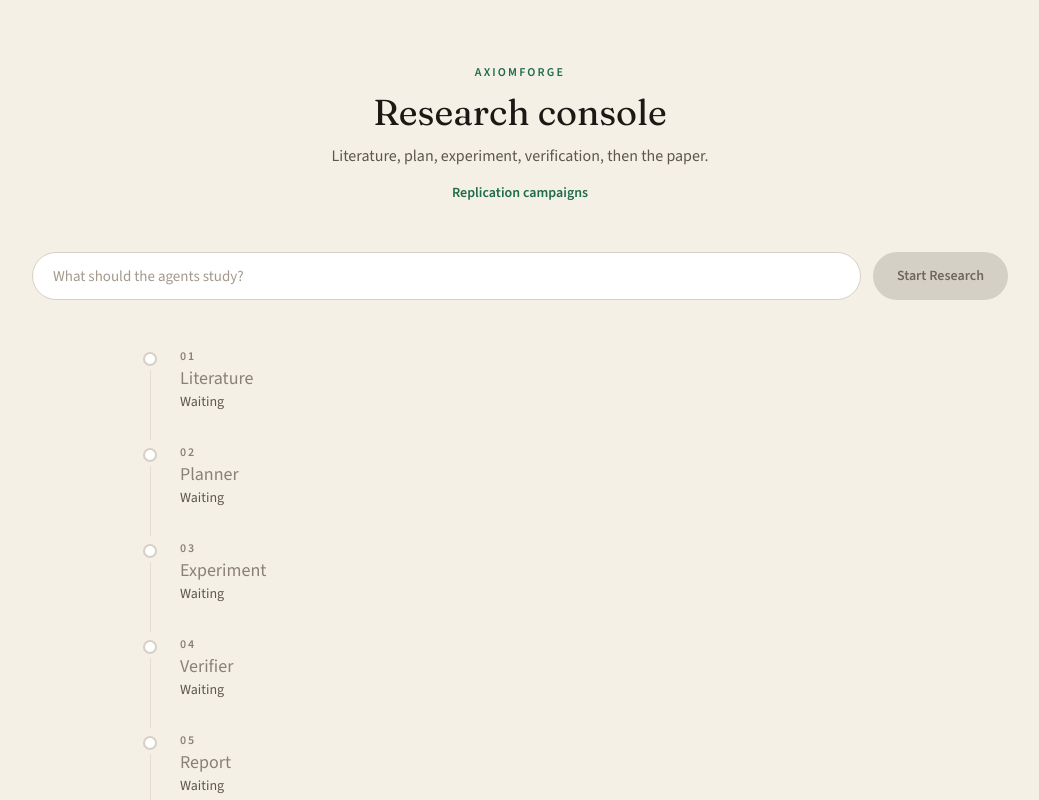
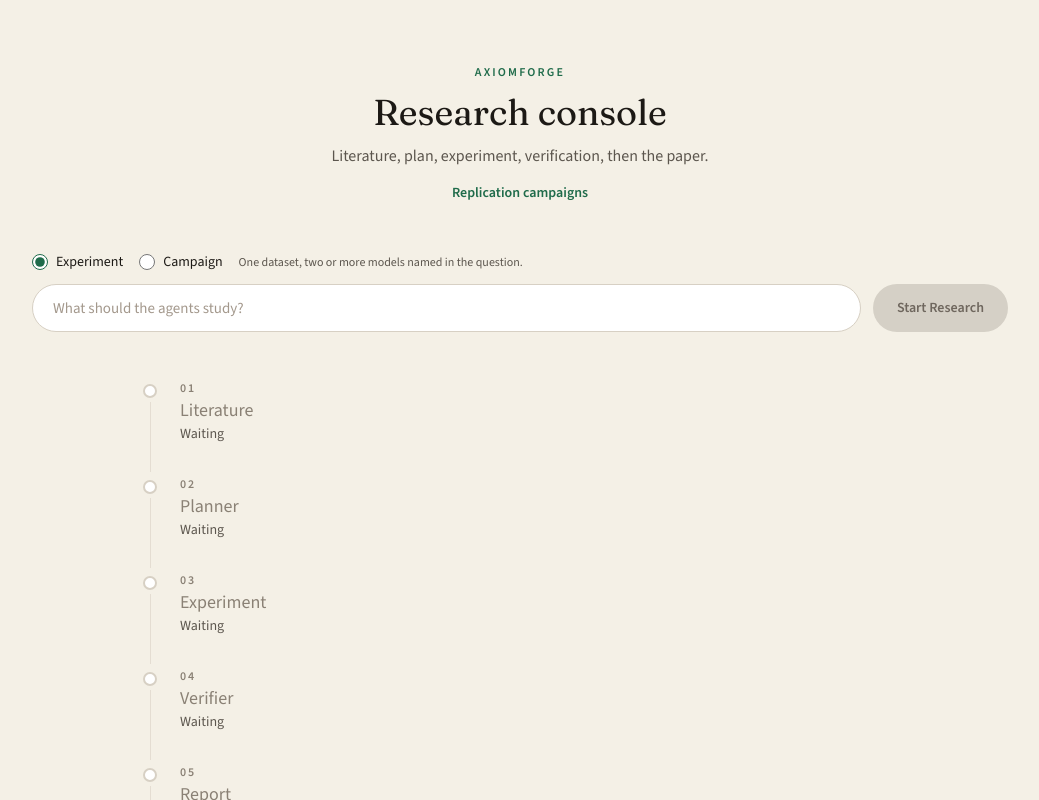
Before and after one commit to bartuonder/AxiomForge, a Next.js app in the folder frontend/: page / in a window 1280 px wide. Shown: the top 800 px of the page, without its empty margins (120-1159 px from the left). Built offline with nearby package versions, Linux system fonts and the light colour scheme; no server answers.

Commit message:
Console: choose the research mode, review three campaign candidates with their cost and quoted evidence, and follow the campaign steps.

```diff
--- a/frontend/app/page.tsx
+++ b/frontend/app/page.tsx
@@ -5,11 +5,12 @@
 import { useRouter } from "next/navigation";
 import { AgentTimeline } from "@/components/AgentTimeline";
 import { ApprovalDialog } from "@/components/ApprovalDialog";
+import { CampaignApprovalDialog } from "@/components/CampaignApprovalDialog";
 import { ResearchForm } from "@/components/ResearchForm";
 import { approvePlan, fetchResearch, startResearch } from "@/lib/api";
-import type { ResearchSnapshot } from "@/lib/types";
+import type { ResearchMode, ResearchSnapshot } from "@/lib/types";
 
-const EMPTY_STEPS = [
+const EXPERIMENT_STEPS = [
   { id: "literature_node", phase: "pending" as const },
   { id: "planner_node", phase: "pending" as const },
   { id: "experiment_node", phase: "pending" as const },
@@ -17,10 +18,18 @@
   { id: "report_node", phase: "pending" as const },
   { id: "consistency_checker_node", phase: "pending" as const },
 ];
+const CAMPAIGN_STEPS = [
+  { id: "literature_node", phase: "pending" as const },
+  { id: "campaign_planner_node", phase: "pending" as const },
+  { id: "campaign_node", phase: "pending" as const },
+  { id: "meta_report_node", phase: "pending" as const },
+  { id: "meta_consistency_node", phase: "pending" as const },
+];
 
 export default function Home() {
   const router = useRouter();
   const [query, setQuery] = useState("");
+  const [mode, setMode] = useState<ResearchMode>("experiment");
   const [threadId, setThreadId] = useState("");
   const [snapshot, setSnapshot] = useState<ResearchSnapshot | null>(null);
   const [error, setError] = useState("");
@@ -63,7 +72,7 @@
     setBusy(true);
     setSnapshot(null);
     try {
-      const started = await startResearch(query.trim());
+      const started = await startResearch(query.trim(), mode);
       setThreadId(started.thread_id);
     } catch (caught) {
       setError(caught instanceof Error ? caught.message : "Could not start research");
@@ -87,8 +96,11 @@
     }
   }
 
-  const steps = snapshot?.steps?.length ? snapshot.steps : EMPTY_STEPS;
-  const paused = snapshot?.status === "paused" && snapshot.hypotheses.length > 0;
+  const steps = snapshot?.steps?.length ? snapshot.steps : mode === "campaign" ? CAMPAIGN_STEPS : EXPERIMENT_STEPS;
+  const campaign = snapshot?.mode === "campaign";
+  const candidates = snapshot?.campaign_specs ?? [];
+  const paused = snapshot?.status === "paused" && !campaign && snapshot.hypotheses.length > 0;
+  const campaignPaused = snapshot?.status === "paused" && campaign && candidates.length > 0;
   const runLocked = Boolean(threadId) && snapshot?.status !== "rejected" && snapshot?.status !== "failed";
 
   return (
@@ -101,7 +113,14 @@
           Replication campaigns
         </Link>
       </header>
-      <ResearchForm query={query} busy={busy || runLocked} onQueryChange={setQuery} onSubmit={() => void onStart()} />
+      <ResearchForm
+        query={query}
+        mode={mode}
+        busy={busy || runLocked}
+        onQueryChange={setQuery}
+        onModeChange={setMode}
+        onSubmit={() => void onStart()}
+      />
       {error ? <p className="text-center text-sm text-[#9b3d2b]">{error}</p> : null}
       <AgentTimeline steps={steps} />
       {paused ? (
@@ -112,8 +131,24 @@
           onDecide={(decision, selected) => void onDecide(decision, selected)}
         />
       ) : null}
+      {campaignPaused ? (
+        <CampaignApprovalDialog
+          candidates={candidates}
+          busy={busy}
+          onDecide={(decision, selected) => void onDecide(decision, selected)}
+        />
+      ) : null}
+      {snapshot?.campaign_id ? (
+        <p className="text-center text-sm">
+          <Link href={`/campaign/${snapshot.campaign_id}`} className="font-semibold text-[#1f6b4a]">
+            Follow the campaign
+          </Link>
+        </p>
+      ) : null}
       {snapshot?.status === "rejected" ? (
-        <p className="text-center text-sm text-[#5c564e]">Plan rejected. The experiment did not start.</p>
+        <p className="text-center text-sm text-[#5c564e]">
+          Plan rejected. The {campaign ? "campaign" : "experiment"} did not start.
+        </p>
       ) : null}
     </main>
   );
--- /dev/null
+++ b/frontend/components/CampaignApprovalDialog.tsx
@@ -0,0 +1,109 @@
+"use client";
+
+import { useState } from "react";
+import type { CampaignCandidate } from "@/lib/types";
+
+type CampaignApprovalDialogProps = {
+  candidates: CampaignCandidate[];
+  busy: boolean;
+  onDecide: (decision: "Y" | "N", selected?: number) => void;
+};
+
+const METRIC_NAMES: Record<string, string> = { roc_auc: "ROC-AUC", pr_auc: "PR-AUC", f1: "F1" };
+
+function minutes(seconds: number): string {
+  return `${Math.max(1, Math.round(seconds / 60))} min`;
+}
+
+export function CampaignApprovalDialog({ candidates, busy, onDecide }: CampaignApprovalDialogProps) {
+  const [selected, setSelected] = useState<number | null>(null);
+  return (
+    <section className="mx-auto w-full max-w-3xl rounded-3xl border border-[#d7d0c4] bg-white p-6 shadow-[0_20px_60px_rgba(28,25,21,0.08)]">
+      <p className="text-xs font-semibold tracking-[0.16em] text-[#1f6b4a] uppercase">Campaign plan paused</p>
+      <h2 className="mt-2 text-2xl text-[#1c1915]">Choose the campaign to run</h2>
+      <p className="mt-2 text-sm text-[#5c564e]">
+        Only the campaign you pick runs. It uses the sandbox for the estimated time and no language model.
+      </p>
+      <fieldset className="mt-5 space-y-3" disabled={busy}>
+        <legend className="sr-only">Campaigns</legend>
+        {candidates.map((candidate, index) => {
+          const { spec, estimate, evidence } = candidate;
+          const checked = selected === index;
+          return (
+            <label
+              key={`${index}-${spec.title}`}
+              className={`flex cursor-pointer gap-3 rounded-2xl border px-4 py-3 text-sm leading-6 text-[#1c1915] ${
+                checked ? "border-[#1f6b4a] bg-[#eef6f1]" : "border-transparent bg-[#f6f1e8]"
+              }`}
+            >
+              <input
+                type="radio"
+                name="campaign"
+                value={index}
+                checked={checked}
+                onChange={() => setSelected(index)}
+                className="mt-1.5 h-4 w-4 shrink-0 accent-[#1f6b4a]"
+              />
+              <span className="block space-y-2">
+                <span className="block font-semibold">
+                  <span className="mr-2 text-[#1f6b4a]">{index + 1}.</span>
+                  {spec.title}
+                </span>
+                {spec.claims.map((claim) => (
+                  <span key={claim.id} className="block">
+                    <span className="font-semibold">{claim.id}</span> {claim.statement}
+                    <span className="block text-xs text-[#5c564e]">
+                      {claim.subject.join(" + ")} against {claim.other.join(" + ")} on{" "}
+                      {claim.metrics.map((metric) => METRIC_NAMES[metric] ?? metric).join(", ")}
+                    </span>
+                  </span>
+                ))}
+                <span className="block text-xs text-[#5c564e]">
+                  Models: {spec.models.join(", ")} · {estimate.datasets} datasets ({spec.datasets.join(", ")})
+                </span>
+                <span className="block text-xs text-[#5c564e]">
+                  About {minutes(estimate.estimated_seconds)} (up to {minutes(estimate.worst_case_seconds)} with retries), {estimate.sandboxes} sandboxes (up to {estimate.max_sandboxes})
+                </span>
+                {spec.source?.title ? (
+                  <span className="block text-xs text-[#5c564e]">Source: {spec.source.title}</span>
+                ) : null}
+                {evidence.map((item) => (
+                  <span key={`${item.claim}-${item.quote}`} className="block text-xs italic text-[#5c564e]">
+                    {item.claim}: “{item.quote}”
+                  </span>
+                ))}
+                {spec.source?.deviations?.length ? (
+                  <span className="block text-xs text-[#5c564e]">
+                    Differs from the source in {spec.source.deviations.length} documented ways.
+                  </span>
+                ) : null}
+              </span>
+            </label>
+          );
+        })}
+      </fieldset>
+      <div className="mt-6 flex gap-3">
+        <button
+          type="button"
+          disabled={busy || selected === null}
+          onClick={() => {
+            if (selected !== null) {
+              onDecide("Y", selected);
+            }
+          }}
+          className="h-11 rounded-full bg-[#1f6b4a] px-5 text-sm font-semibold text-white disabled:bg-[#8aa898]"
+        >
+          Onayla (Y)
+        </button>
+        <button
+          type="button"
+          disabled={busy}
+          onClick={() => onDecide("N")}
+          className="h-11 rounded-full border border-[#d7d0c4] px-5 text-sm font-semibold text-[#1c1915] disabled:text-[#8a8175]"
+        >
+          Reddet (N)
+        </button>
+      </div>
+    </section>
+  );
+}
--- a/frontend/components/ResearchForm.tsx
+++ b/frontend/components/ResearchForm.tsx
@@ -1,21 +1,53 @@
 "use client";
+
+import type { ResearchMode } from "@/lib/types";
 
 type ResearchFormProps = {
   query: string;
+  mode: ResearchMode;
   busy: boolean;
   onQueryChange: (value: string) => void;
+  onModeChange: (value: ResearchMode) => void;
   onSubmit: () => void;
 };
 
-export function ResearchForm({ query, busy, onQueryChange, onSubmit }: ResearchFormProps) {
+const MODES: { value: ResearchMode; label: string; hint: string }[] = [
+  { value: "experiment", label: "Experiment", hint: "One dataset, two or more models named in the question." },
+  {
+    value: "campaign",
+    label: "Campaign",
+    hint: "Replicate a claim across many datasets. Uses the sandbox for several minutes after you approve a plan.",
+  },
+];
+
+export function ResearchForm({ query, mode, busy, onQueryChange, onModeChange, onSubmit }: ResearchFormProps) {
+  const hint = MODES.find((item) => item.value === mode)?.hint ?? "";
   return (
     <form
-      className="flex w-full flex-col gap-3 sm:flex-row"
+      className="flex w-full flex-col gap-3"
       onSubmit={(event) => {
         event.preventDefault();
         onSubmit();
       }}
     >
+      <fieldset className="flex flex-wrap items-center gap-4" disabled={busy}>
+        <legend className="sr-only">Mode</legend>
+        {MODES.map((item) => (
+          <label key={item.value} className="flex cursor-pointer items-center gap-2 text-sm text-[#1c1915]">
+            <input
+              type="radio"
+              name="mode"
+              value={item.value}
+              checked={mode === item.value}
+              onChange={() => onModeChange(item.value)}
+              className="h-4 w-4 accent-[#1f6b4a]"
+            />
+            {item.label}
+          </label>
+        ))}
+        <span className="text-xs text-[#5c564e]">{hint}</span>
+      </fieldset>
+      <div className="flex w-full flex-col gap-3 sm:flex-row">
         <label className="sr-only" htmlFor="research-query">
           Research topic
         </label>
@@ -24,7 +56,7 @@
           value={query}
           disabled={busy}
           onChange={(event) => onQueryChange(event.target.value)}
-        placeholder="What should the agents study?"
+          placeholder={mode === "campaign" ? "Which claim should be replicated?" : "What should the agents study?"}
           className="h-12 flex-1 rounded-full border border-[#d7d0c4] bg-white px-5 text-[15px] text-[#1c1915] outline-none placeholder:text-[#a3988c] focus:border-[#1f6b4a] disabled:bg-[#f7f4ee]"
         />
         <button
@@ -32,8 +64,9 @@
           disabled={busy || query.trim().length === 0}
           className="h-12 cursor-pointer rounded-full bg-[#1f6b4a] px-6 text-sm font-semibold text-white disabled:cursor-not-allowed disabled:bg-[#d5d0c6] disabled:text-[#6f675e]"
         >
-        {busy ? "Running" : "Start Research"}
+          {busy ? "Running" : mode === "campaign" ? "Start Campaign" : "Start Research"}
         </button>
+      </div>
     </form>
   );
 }
--- a/frontend/components/ResearchStatus.tsx
+++ b/frontend/components/ResearchStatus.tsx
@@ -66,9 +66,40 @@
   return { key: "claims", tone: "wait", title: "Claim check pending" };
 }
 
+function campaignRow(snapshot: ResearchSnapshot): StatusRow {
+  if (snapshot.campaign_status === "completed") {
+    return { key: "campaign", tone: "good", title: "Campaign finished and its report passed the traceability check" };
+  }
+  if (snapshot.campaign_status === "needs_review") {
+    return { key: "campaign", tone: "warn", title: "Campaign finished, but its own report check found problems" };
+  }
+  if (snapshot.campaign_status) {
+    return { key: "campaign", tone: "wait", title: `Campaign ${snapshot.campaign_status}` };
+  }
+  return { key: "campaign", tone: "wait", title: "Campaign not collected yet" };
+}
+
+function metaClaimsRow(snapshot: ResearchSnapshot): StatusRow {
+  if (snapshot.research_status === "Completed") {
+    return { key: "claims", tone: "good", title: "The report matches the campaign evidence" };
+  }
+  if (snapshot.research_status === "NeedsReview") {
+    return {
+      key: "claims",
+      tone: "warn",
+      title: "Needs review: the report check still found problems after two rewrites",
+      detail: snapshot.consistency_feedback,
+    };
+  }
+  return { key: "claims", tone: "wait", title: "Report check pending" };
+}
+
 export function ResearchStatus({ snapshot }: ResearchStatusProps) {
   const stability = stabilityRow(snapshot);
-  const rows = [verificationRow(snapshot), ...(stability ? [stability] : []), claimsRow(snapshot)];
+  const rows =
+    snapshot.mode === "campaign"
+      ? [campaignRow(snapshot), metaClaimsRow(snapshot)]
+      : [verificationRow(snapshot), ...(stability ? [stability] : []), claimsRow(snapshot)];
   const notes = snapshot.referee_notes ?? [];
   return (
     <>
--- a/frontend/lib/api.ts
+++ b/frontend/lib/api.ts
@@ -3,14 +3,15 @@
   type CampaignReport,
   type CampaignState,
   type CampaignSummary,
+  type ResearchMode,
   type ResearchSnapshot,
 } from "@/lib/types";
 
-export async function startResearch(query: string): Promise<{ thread_id: string }> {
+export async function startResearch(query: string, mode: ResearchMode): Promise<{ thread_id: string }> {
   const response = await fetch(`${API_URL}/start_research`, {
     method: "POST",
     headers: { "Content-Type": "application/json" },
-    body: JSON.stringify({ query }),
+    body: JSON.stringify({ query, mode }),
   });
   if (!response.ok) {
     throw new Error(await readError(response));
--- a/frontend/lib/types.ts
+++ b/frontend/lib/types.ts
@@ -24,8 +24,52 @@
   params: Record<string, Record<string, string | number | null>>;
 };
 
+export type ResearchMode = "experiment" | "campaign";
+
+export type CampaignClaim = {
+  id: string;
+  statement: string;
+  metrics: string[];
+  subject: string[];
+  other: string[];
+};
+
+export type CampaignPlanSpec = {
+  title: string;
+  models: string[];
+  datasets: string[];
+  claims: CampaignClaim[];
+  source?: { title?: string; url?: string; deviations?: string[] };
+};
+
+export type CampaignEstimate = {
+  datasets: number;
+  model_runs: number;
+  sandboxes: number;
+  max_sandboxes: number;
+  estimated_seconds: number;
+  worst_case_seconds: number;
+};
+
+export type CampaignEvidence = {
+  claim: string;
+  quote: string;
+  source: string;
+};
+
+export type CampaignCandidate = {
+  spec: CampaignPlanSpec;
+  estimate: CampaignEstimate;
+  evidence: CampaignEvidence[];
+};
+
 export type ResearchSnapshot = {
   thread_id: string;
+  mode?: ResearchMode;
+  campaign_specs?: CampaignCandidate[];
+  selected_campaign?: number;
+  campaign_id?: string;
+  campaign_status?: string;
   status: "starting" | "running" | "paused" | "rejected" | "completed" | "needs_review" | "failed";
   next: string[];
   active_step: string;
@@ -100,6 +144,10 @@
   verifier_node: "Verifier",
   report_node: "Report",
   consistency_checker_node: "Claims",
+  campaign_planner_node: "Campaign plan",
+  campaign_node: "Campaign",
+  meta_report_node: "Meta report",
+  meta_consistency_node: "Claims",
 };
 
 export const API_URL = process.env.NEXT_PUBLIC_API_URL ?? "http://127.0.0.1:8000";
```
Lines whose indentation alone changed are shown as unchanged.
